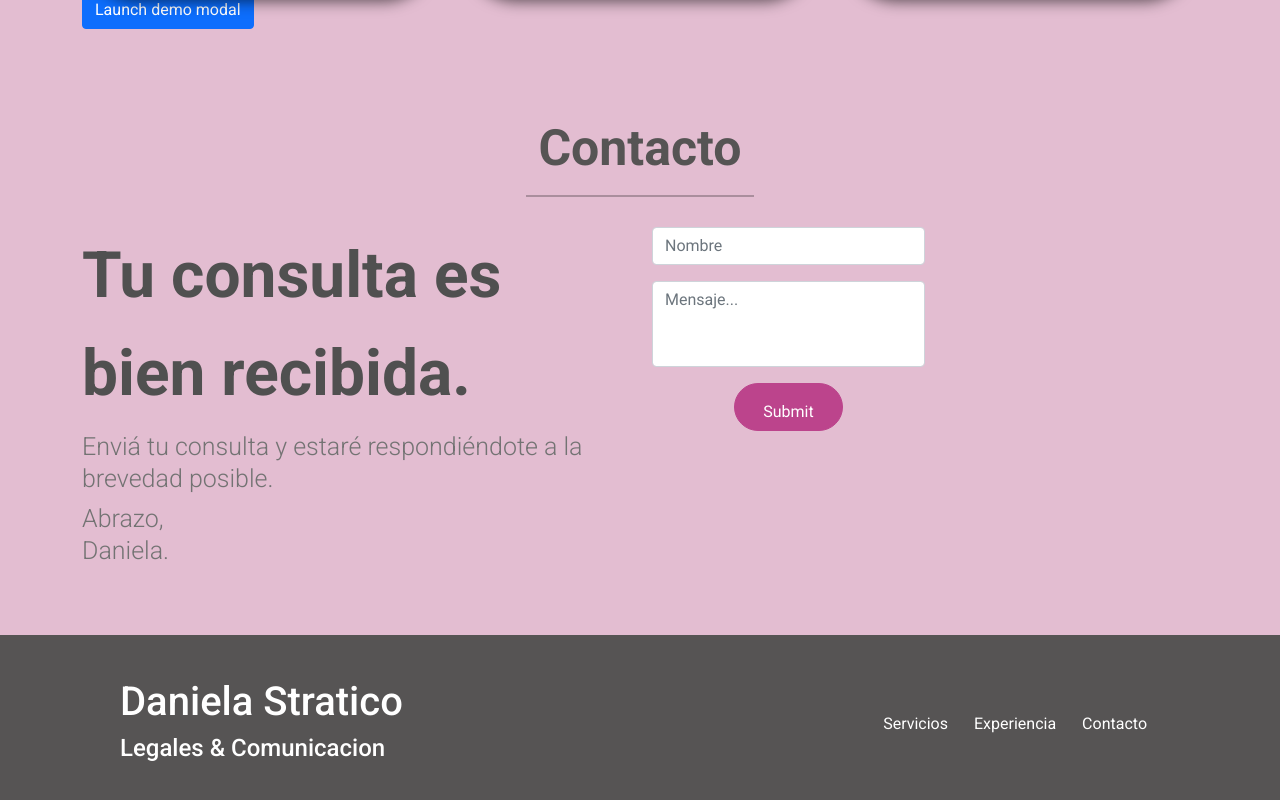
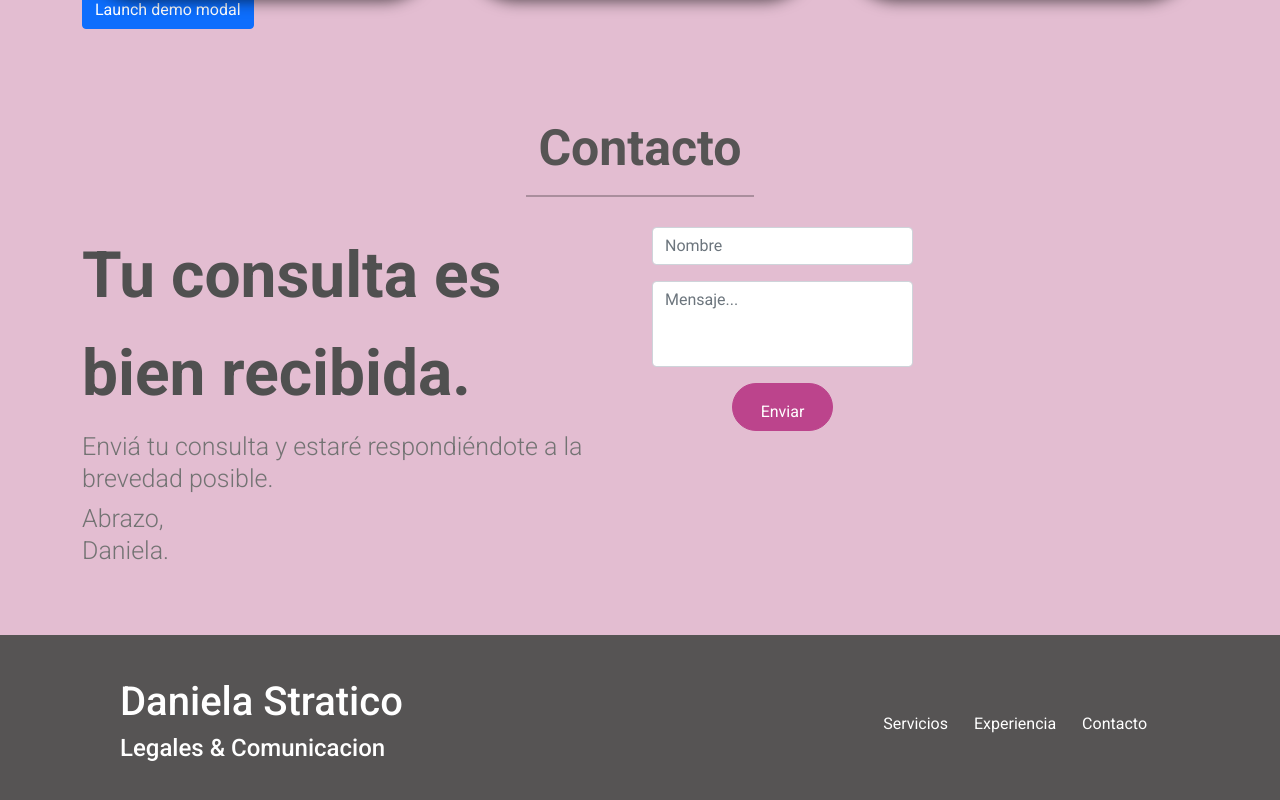
Before and after one commit to brian-exe/DanielaStraticoProyecto, a React (Create React App) app: page / in a window 1280 px wide. Shown: the part 2361-3161 px from the top of the page. Built offline with nearby package versions, Linux system fonts and the light colour scheme.

Commit message:
Se incorpora envio mensaje contacto via whatsapp

```diff
--- a/src/components/contact/contact.jsx
+++ b/src/components/contact/contact.jsx
@@ -1,10 +1,34 @@
 import { Container, Row, Col, Form, Button } from "react-bootstrap";
 import React from 'react';
+const {useState} = React;
 
 function Contact() {
-    function handleClick() {
-        console.log('hola')
+    const [nombre, setNombre] = useState('');
+    const [mensaje, setMensaje] = useState('');
+    //const nroTelefono = "541168090888";
+    const nroTelefono = "541111111111";
+
+
+    const onNombreChange = ({target:{value}}) => setNombre(value);
+    const onMensajeChange = ({target:{value}}) => setMensaje(value);
+
+    const openInNewTab = (url) => {
+        const newWindow = window.open(url, '_blank', 'noopener,noreferrer')
+        if (newWindow) newWindow.opener = null
     }
+
+    const buildWhatsappUrl= (nombre, mensaje)=> {
+        return "https://wa.me/"+ nroTelefono + "?text=Hola mi nombre es *" + nombre.trim() + "*. Mi consulta es: *" + mensaje.trim() + "*."
+    }
+
+    //https://mail.google.com/mail/u/0/?source=mailto&to=daniela.stratico@gmail.com&fs=1&tf=cm&body=hola&su=consulta
+
+    const onSubmit = e => {
+        e.preventDefault()
+        const whatsappUrl = buildWhatsappUrl(nombre, mensaje);
+        openInNewTab(whatsappUrl);
+    }
+
     return (
         <Container className="container-contact" >
             <Row>
@@ -19,17 +43,23 @@ function Contact() {
                     <Row><h4 className="text-presentacion">Abrazo, <br></br> Daniela.</h4></Row>
                 </Col>
                 <Col>
+                    <Row>
                         <Form className="col-md-6">
                             <Form.Group className="mb-3" controlId="nombre">
-                            <Form.Control type="text" placeholder="Nombre" />
+                                <Form.Control type="text" placeholder="Nombre"
+                                        onChange={onNombreChange}
+                                        value={nombre} />
                             </Form.Group>
                             <Form.Group className="mb-3" controlId="exampleForm.ControlTextarea1">
-                            <Form.Control style={{ resize: 'none' }} as="textarea" rows={3} placeholder="Mensaje..." />
+                                <Form.Control style={{ resize: 'none' }} as="textarea" rows={3} placeholder="Mensaje..."
+                                        onChange={onMensajeChange}
+                                        value={mensaje} />
                             </Form.Group>
-                        <Button onClick={handleClick} className="btn-pink">
-                            Submit
+                            <Button type="submit" onClick={onSubmit} className="btn-pink">
+                                Enviar
                             </Button>
                         </Form>
+                    </Row>
                 </Col>
             </Row>
         </Container>
```
Lines whose indentation alone changed are shown as unchanged.
